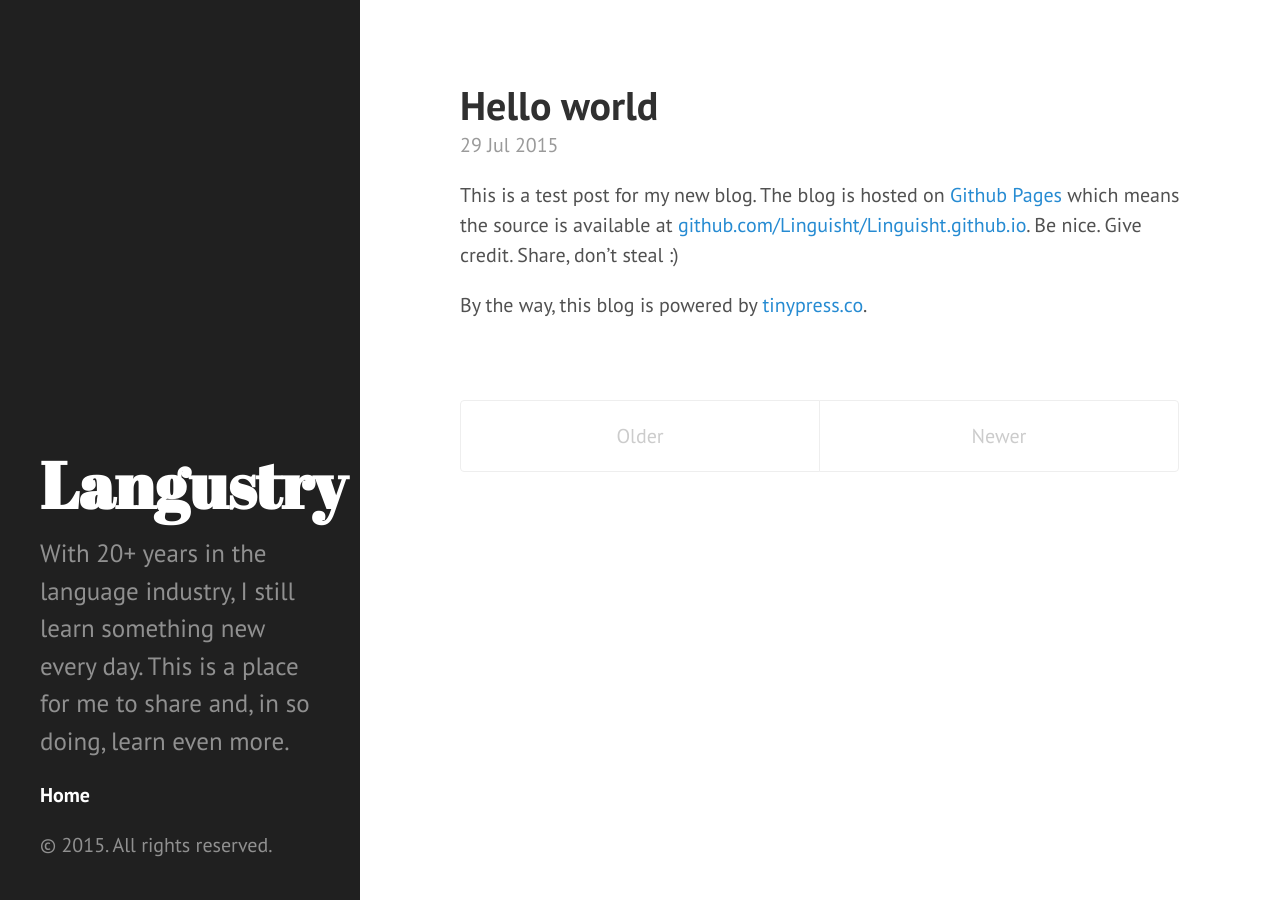
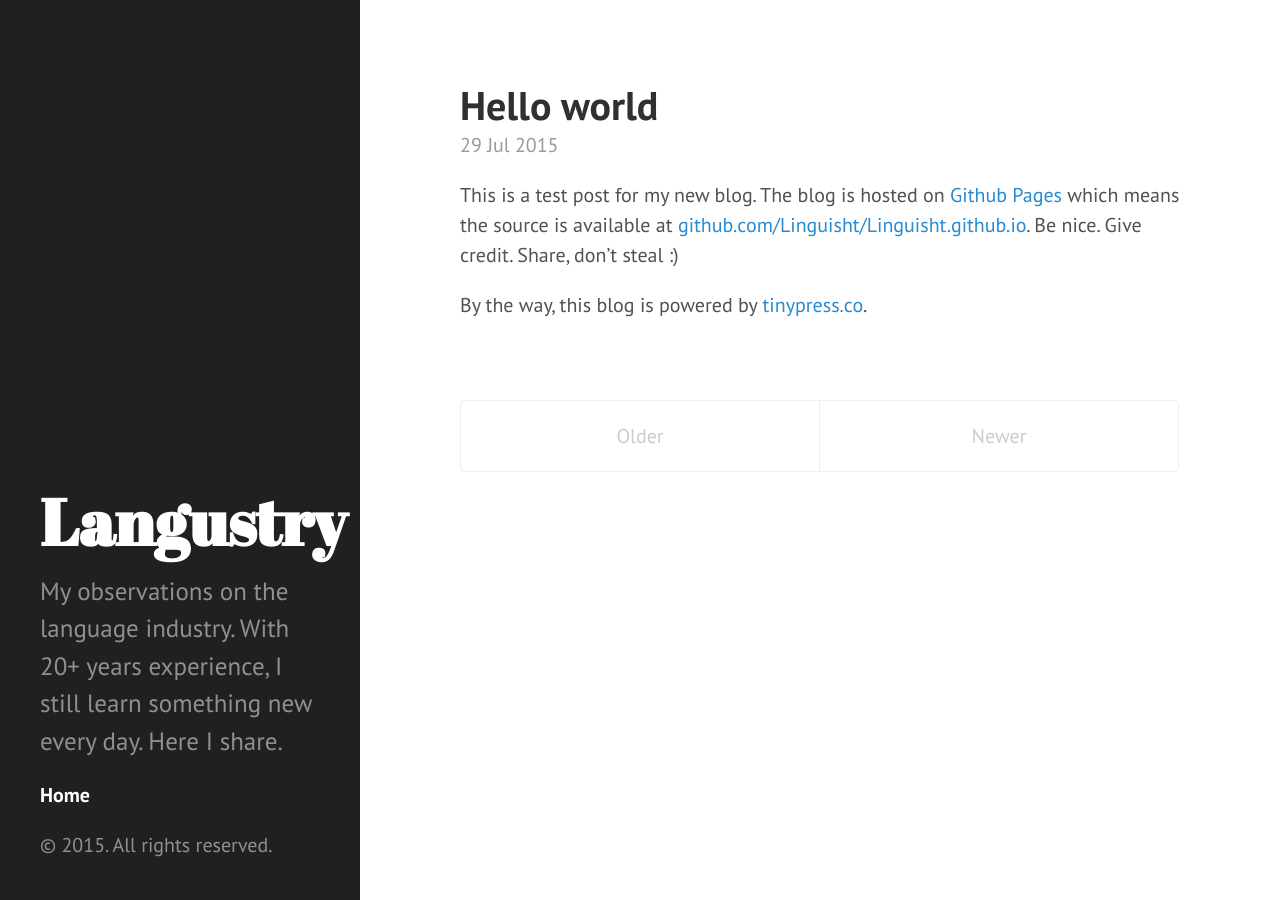
Before and after one commit to FredrikFolkeryd/Linguisht.github.io, a Jekyll site: the page built from index.html, in a window 1280 px wide. Built offline with Jekyll 4.4.1, drawn with Linux system fonts in a browser that asks for light colours; the list of posts is cut into pages by our own code.

Commit message:
Modified sidebar description

```diff
--- a/_config.yml
+++ b/_config.yml
@@ -1,8 +1,8 @@
 excerpt_separator: ""
-highlighter: rouge
+highlighter: pygments
 markdown: kramdown
 url: http://Linguisht.github.io
 title: Langustry
-tagline: Language industry ideas and observations
-description: With 20+ years in the language industry, I still learn something new every day. This is a place for me to share and, in so doing, learn even more.
+tagline: Language industry thoughts and observations
+description: My observations on the language industry. With 20+ years experience, I still learn something new every day. Here I share.
 paginate: 5
```
